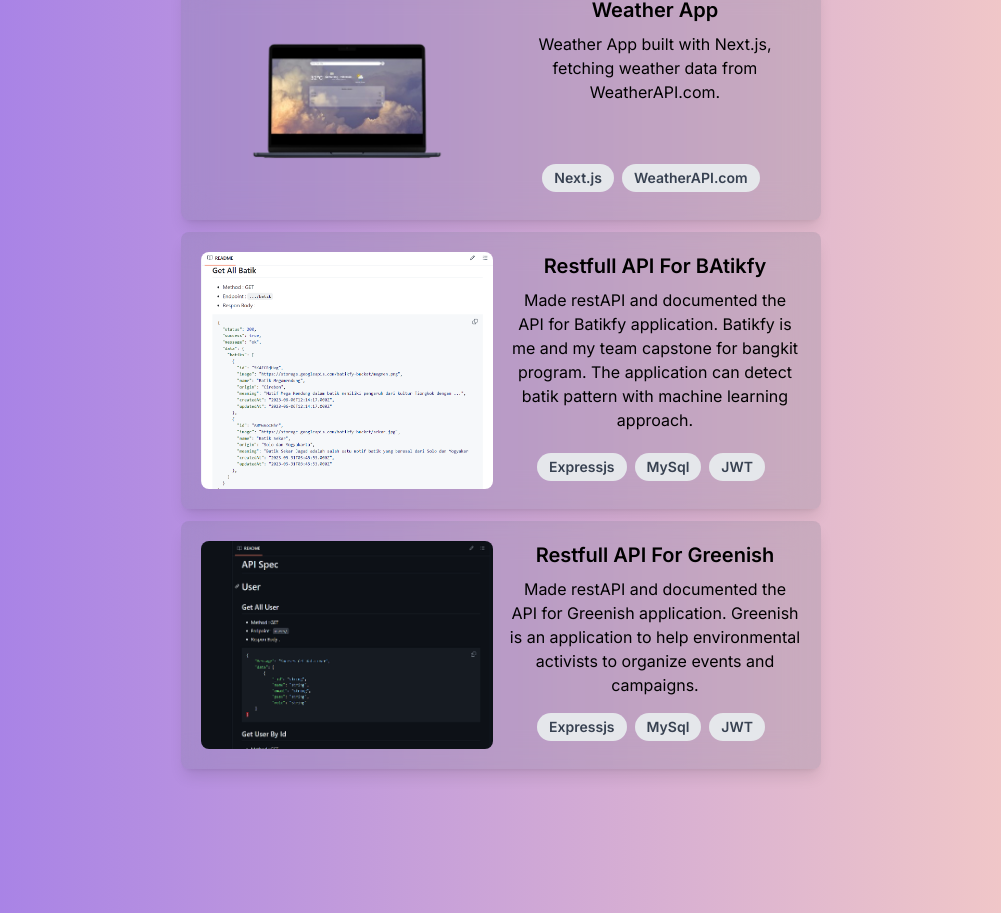
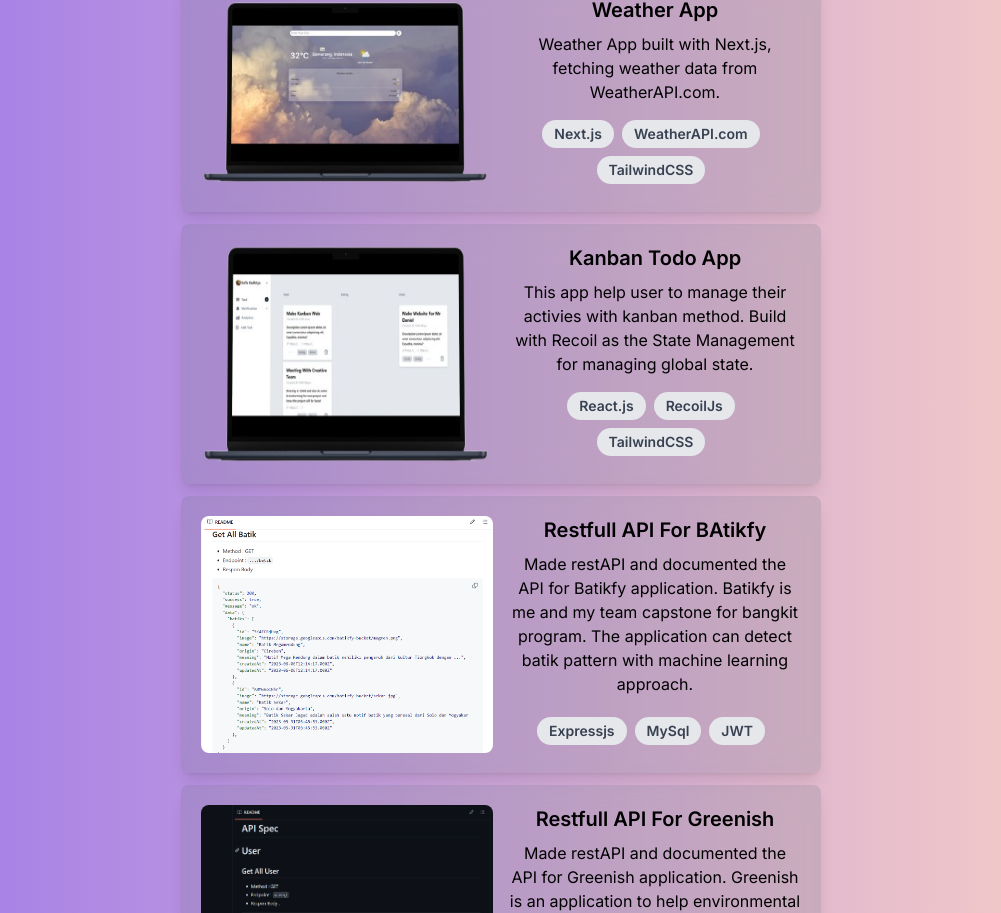
Before and after one commit to Dapoodap/next-personal, a Next.js app: page / in a window 1280 px wide. Shown: the part 4425-5338 px from the top of the page, without its empty margins (139-1140 px from the left). Built offline with nearby package versions, Linux system fonts and the light colour scheme.

Commit message:
add:add project

```diff
--- a/src/components/section/ProjectSection.jsx
+++ b/src/components/section/ProjectSection.jsx
@@ -14,6 +14,7 @@ import fotoin from "../../assets/project/fotoin.png";
 import weatherApp from "../../assets/project/weather.png";
 import docAPIBatik from "../../assets/project/docapi.png";
 import docAPIGreenish from "../../assets/project/docapi2.png";
+import kanban from "../../assets/project/todoR.png";
 
 function ProjectSection() {
   const projects = [
@@ -100,10 +101,18 @@ function ProjectSection() {
     {
       title: "Weather App",
       img: weatherApp,
-      tools: ["Next.js", "WeatherAPI.com"],
+      tools: ["Next.js", "WeatherAPI.com","TailwindCSS"],
       desc: "Weather App built with Next.js, fetching weather data from WeatherAPI.com.",
       link: "https://github.com/Dapoodap/next-weather-app",
       hashtags: ["#Website", "#Weather", "#Nextjs"]
+    },
+    {
+      title: "Kanban Todo App",
+      img: kanban,
+      tools: ["React.js", "RecoilJs","TailwindCSS"],
+      desc: "This app help user to manage their activies with kanban method. Build with Recoil as the State Management for managing global state.",
+      link: "https://github.com/Dapoodap/Todo-Recoil",
+      hashtags: ["#Website", "#Kanban", "#Todo"]
     },
     {
       title: "Restfull API For BAtikfy",
```
Also changed, not shown: src/assets/project/todoR.png (added), src/assets/project/weather.png.
